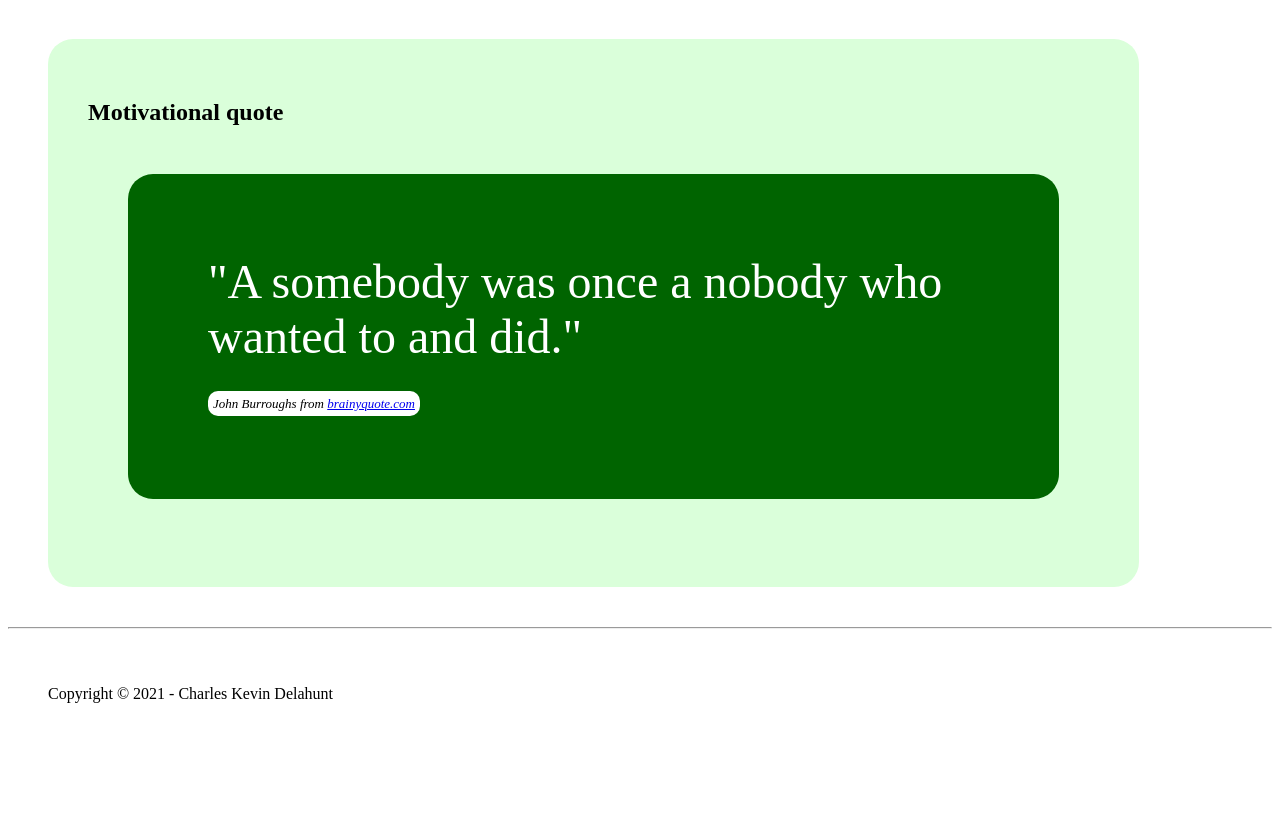
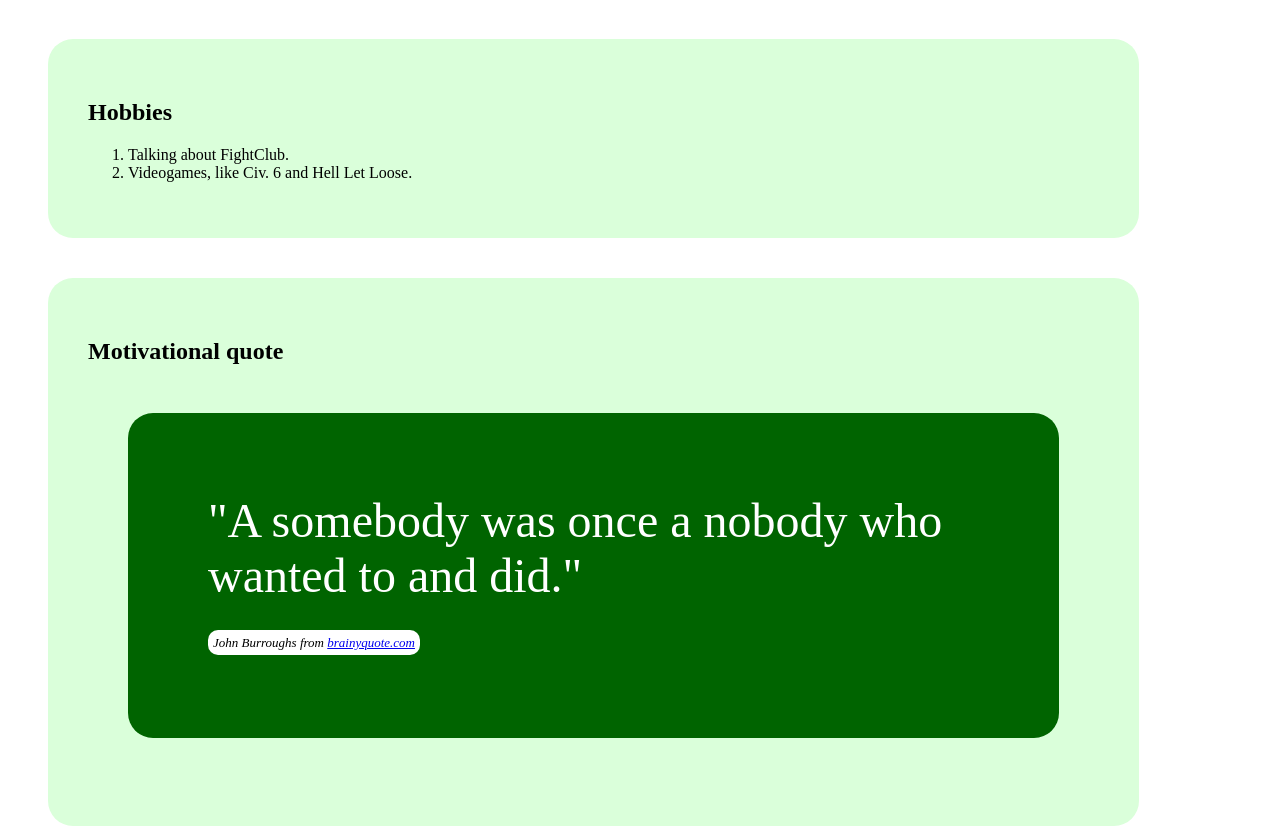
Before and after one commit to dela0130/dela0130.github.io, a plain HTML site: page html-assignment/index.html in a window 1280 px wide. Shown: the part 1554-2383 px from the top of the page. Before the commit the page ends 2313 px from the top, so only its background shows below. Drawn offline with Linux system fonts and the light colour scheme.

Commit message:
Added a list of hobbies.

```diff
--- a/html-assignment/index.html
+++ b/html-assignment/index.html
@@ -26,6 +26,17 @@
             <p>I didn't really get internet at first. Around 1996, give or take one or two years, I had my first experience. During the summer, my family went to Rhode Island to visit my aunt. She showed us the internet on her computer. I remember she told me that I can learn anything. She asked me, an eight-year-old, what I would like to know. I wasn't sure what I was getting into, <em>I didn't really get it</em>. Either way, I had recently seen a stick bug, so my mother suggested that. My aunt pulled up Microsoft<sup>&reg;</sup> Encarta and searched for stick bug. There was so much information, I couldn't have read it all. My aunt offered to print it when I looked interested. I went home with a very thick, stapled document about stick bugs that I never looked at again. I'm glad I figured out the point of the internet eventually.</p>
         </article>
         <article>
+            <h2>Hobbies</h2>
+            <ol>
+                <li>
+                    Talking about FightClub.
+                </li>
+                <li>
+                    Videogames, like Civ. 6 and Hell Let Loose.
+                </li>
+            </ol>
+        </article>
+        <article>
                 <h2>
                     Motivational quote
                 </h2>
```
